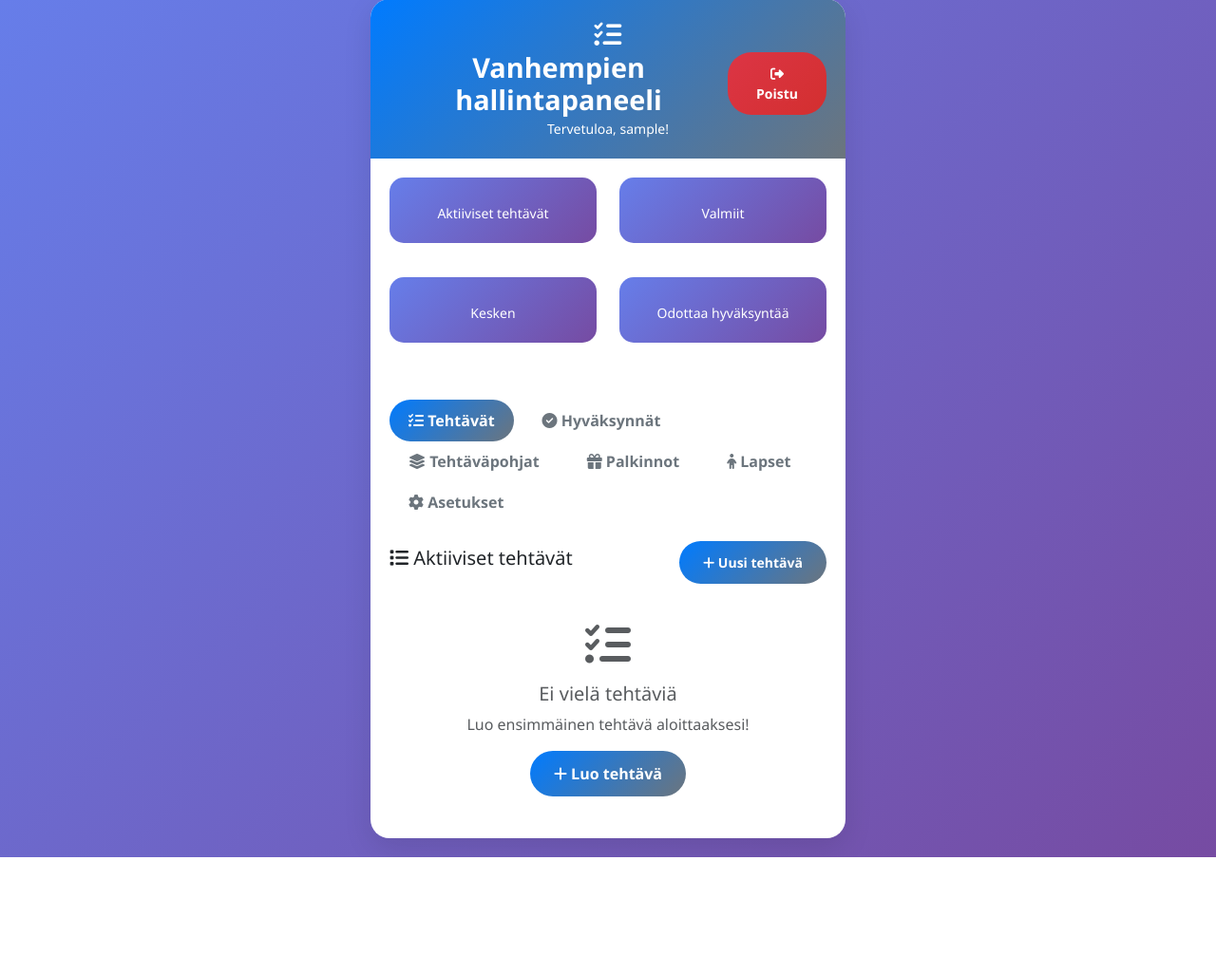
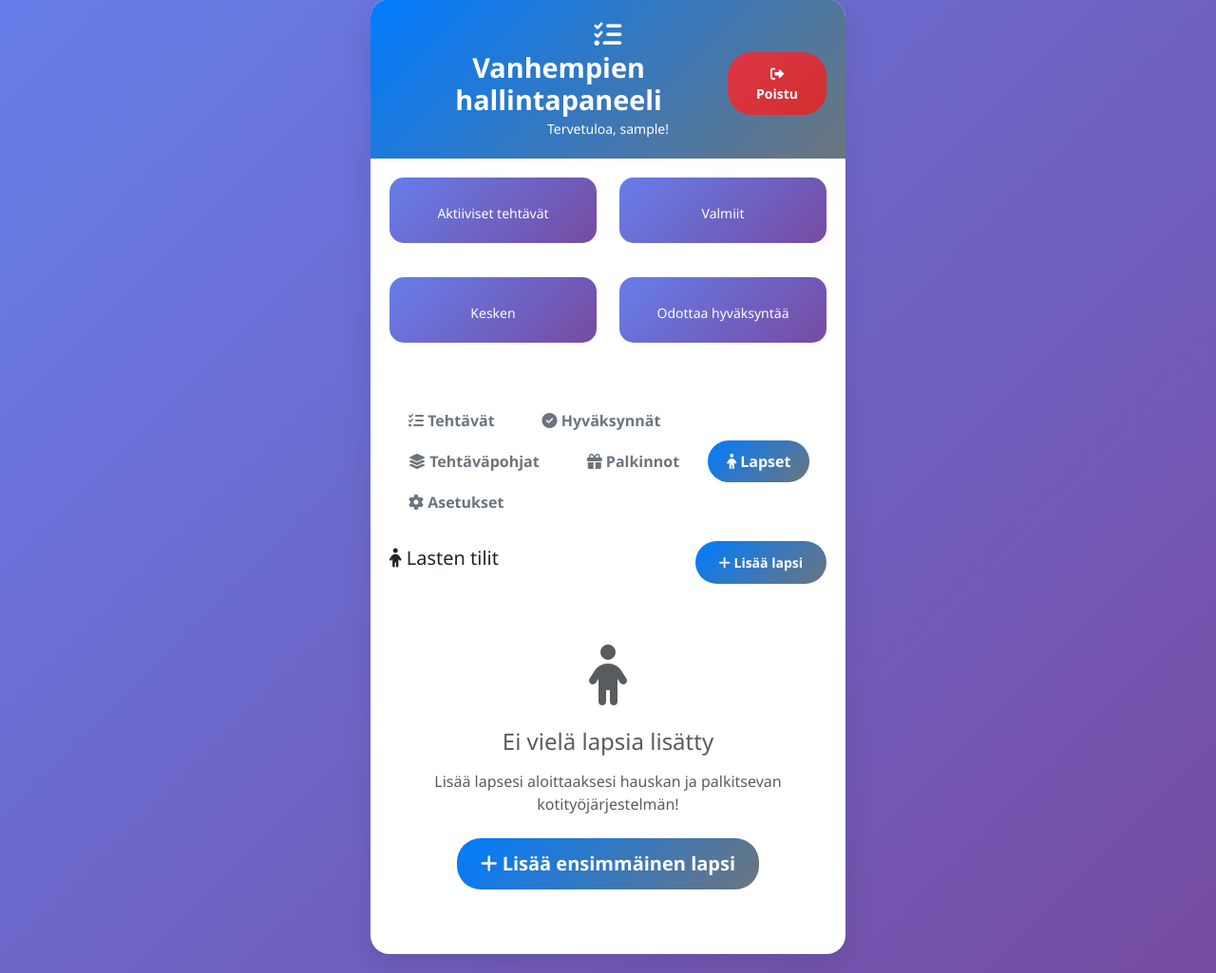
Before and after one commit to AapoTammisto/ChoresApp, a Flask app: page /parent/dashboard?tab=children in a window 1280 px wide. Shown: the part 21-1046 px from the top of the page at 95% size. Before the commit the page ends 924 px from the top, so only its background shows below. Run offline with Flask 3, Linux system fonts and the light colour scheme; the visitor is signed in with stand-in values (Sample User, id 1); tables that the repository leaves empty hold one stand-in row (values such as "Sample post").

Commit message:
change child management

```diff
--- a/templates/parent_dashboard.html
+++ b/templates/parent_dashboard.html
@@ -72,9 +72,9 @@
         </button>
     </li>
     <li class="nav-item" role="presentation">
-        <a class="nav-link" href="{{ url_for('manage_children') }}" role="tab">
+        <button class="nav-link" id="children-tab" data-bs-toggle="tab" data-bs-target="#children" type="button" role="tab">
             <i class="fas fa-child"></i> Lapset
-        </a>
+        </button>
     </li>
     <li class="nav-item" role="presentation">
         <button class="nav-link" id="settings-tab" data-bs-toggle="tab" data-bs-target="#settings" type="button" role="tab">
@@ -358,6 +358,92 @@
         {% endif %}
     </div>
 
+    <!-- Children Tab -->
+    <div class="tab-pane fade" id="children" role="tabpanel">
+        <div class="d-flex justify-content-between align-items-center mb-3">
+            <h5><i class="fas fa-child"></i> Lasten tilit</h5>
+            <a href="{{ url_for('create_child') }}" class="btn btn-primary btn-sm">
+                <i class="fas fa-plus"></i> Lisää lapsi
+            </a>
+        </div>
+        {% if children %}
+            <div class="row">
+                {% for child in children %}
+                <div class="col-12 mb-3">
+                    <div class="card h-100">
+                        <div class="card-body">
+                            <div class="d-flex justify-content-between align-items-center">
+                                <div class="flex-grow-1">
+                                    <h6 class="card-title mb-1">
+                                        <i class="fas fa-child text-primary"></i> {{ child.username }}
+                                    </h6>
+                                    <p class="card-text text-muted mb-2">
+                                        <i class="fas fa-star text-warning"></i> {{ child.points }} kokonaispisteet ansaittu
+                                    </p>
+                                    <small class="text-muted">
+                                        <i class="fas fa-calendar"></i> Jäsen {{ child.created_at.strftime('%B %Y') }} alkaen
+                                    </small>
+                                </div>
+                                <div class="text-end">
+                                    <div class="d-flex gap-2 flex-wrap flex-md-nowrap flex-column flex-md-row">
+                                        <a href="{{ url_for('edit_child_points', child_id=child.id) }}"
+                                           class="btn btn-outline-warning btn-sm w-100 mb-1 mb-md-0"
+                                           title="Muokkaa pisteitä">
+                                            <i class="fas fa-edit"></i> Muokkaa pisteitä
+                                        </a>
+                                        <a href="{{ url_for('child_history', child_id=child.id) }}"
+                                           class="btn btn-outline-info btn-sm w-100 mb-1 mb-md-0"
+                                           title="Katso historia">
+                                            <i class="fas fa-history"></i> Historia
+                                        </a>
+                                        <a href="{{ url_for('delete_child', child_id=child.id) }}"
+                                           class="btn btn-outline-danger btn-sm w-100"
+                                           title="Poista lapsi" onclick="return confirm('Haluatko varmasti poistaa tämän lapsen ja kaiken siihen liittyvän historian? Tätä toimintoa ei voi perua!')">
+                                            <i class="fas fa-trash"></i> Poista
+                                        </a>
+                                    </div>
+                                    <small class="text-muted d-block mt-2">Tilin ID: {{ child.id }}</small>
+                                </div>
+                            </div>
+                        </div>
+                    </div>
+                </div>
+                {% endfor %}
+            </div>
+            <!-- Summary Stats -->
+            <div class="card mt-4">
+                <div class="card-header">
+                    <h6 class="mb-0"><i class="fas fa-chart-bar"></i> Perheen yhteenveto</h6>
+                </div>
+                <div class="card-body">
+                    <div class="row text-center">
+                        <div class="col-4">
+                            <h4 class="text-primary">{{ children|length }}</h4>
+                            <small class="text-muted">Lapsia</small>
+                        </div>
+                        <div class="col-4">
+                            <h4 class="text-success">{{ children|sum(attribute='points') }}</h4>
+                            <small class="text-muted">Kokonaispisteet</small>
+                        </div>
+                        <div class="col-4">
+                            <h4 class="text-warning">{{ (children|sum(attribute='points') / children|length)|round(1) if children|length > 0 else 0 }}</h4>
+                            <small class="text-muted">Keskim. pisteet</small>
+                        </div>
+                    </div>
+                </div>
+            </div>
+        {% else %}
+            <div class="text-center py-5">
+                <i class="fas fa-child fa-4x text-muted mb-4"></i>
+                <h4 class="text-muted mb-3">Ei vielä lapsia lisätty</h4>
+                <p class="text-muted mb-4">Lisää lapsesi aloittaaksesi hauskan ja palkitsevan kotityöjärjestelmän!</p>
+                <a href="{{ url_for('create_child') }}" class="btn btn-primary btn-lg">
+                    <i class="fas fa-plus"></i> Lisää ensimmäinen lapsi
+                </a>
+            </div>
+        {% endif %}
+    </div>
+
     <!-- Settings Tab -->
     <div class="tab-pane fade" id="settings" role="tabpanel">
         <div class="d-flex justify-content-between align-items-center mb-3">
```
